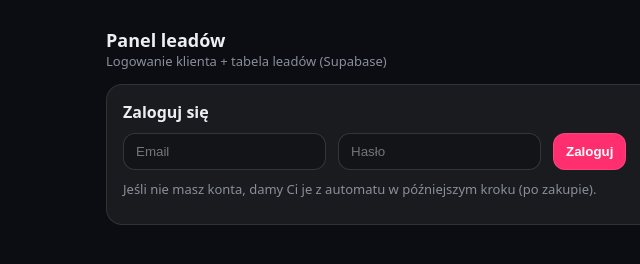
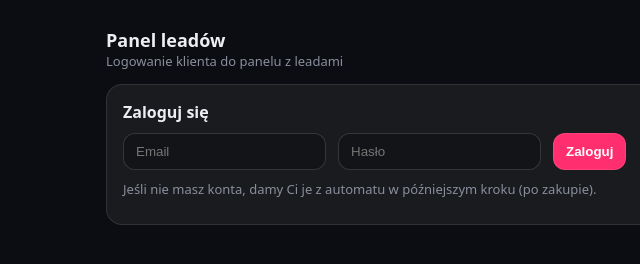
Before and after one commit to get-apposs/getcontact-panel, a website with bundled scripts: page index.html in a window 1280 px wide. Shown: the full height of the page, 0-640 px from the left. Built offline with nearby package versions, Linux system fonts and the light colour scheme; no server answers.

Commit message:
index.html

```diff
--- a/index.html
+++ b/index.html
@@ -3,7 +3,7 @@
 <head>
   <meta charset="utf-8"/>
   <meta name="viewport" content="width=device-width, initial-scale=1"/>
-  <title>Panel — GetContact</title>
+  <title>Panel — GetContact.Online</title>
   <style>
     :root{--bg:#0B0D12;--text:#EDEEF3;--muted:#8A8F9C;--card:rgba(255,255,255,.06);--border:rgba(255,255,255,.10);--accent:#FF2E6E;}
     *{box-sizing:border-box}
@@ -28,7 +28,7 @@
     <div class="top">
       <div>
         <div style="font-size:18px;font-weight:800">Panel leadów</div>
-        <div class="muted">Logowanie klienta + tabela leadów (Supabase)</div>
+        <div class="muted">Logowanie klienta do panelu z leadami</div>
       </div>
       <div class="row">
         <span id="who" class="pill hide"></span>
```
